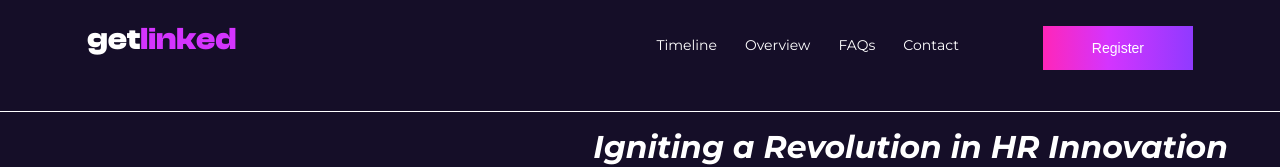
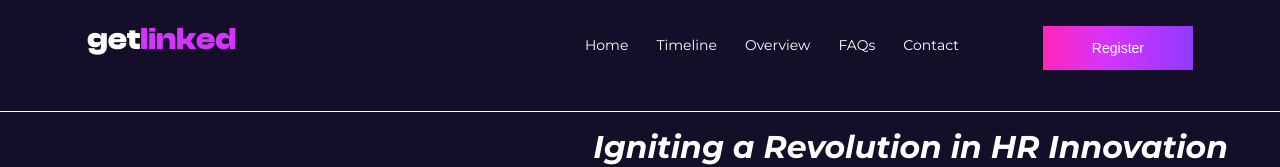
Before and after one commit to oghenenyerhovwo/get_linked, a React (Create React App) app: page / in a window 1280 px wide. Shown: the top 167 px of the page. Built offline with nearby package versions, Linux system fonts and the light colour scheme; no server answers.

Commit message:
added home link to relevant pages

```diff
--- a/src/components/Footer/index.js
+++ b/src/components/Footer/index.js
@@ -53,6 +53,9 @@ const Footer = () => {
             <p className="spacing-xs">
               <Link to="/register">Register</Link>
             </p>
+            <p className="spacing-xs">
+              <Link to="/">Home</Link>
+            </p>
             <div>
               <h4>Follow us</h4>
               <div>
--- a/src/components/Header/index.js
+++ b/src/components/Header/index.js
@@ -41,6 +41,9 @@ const NavLinks = (props) => {
   return (
     <div className={`${styles.nav_links_container}`}>
       <ul>
+          <li>
+            <Link onClick={closeMenu} to="/">Home</Link>
+          </li>
           <li>
             <Link onClick={closeMenu} to="/?scrollTo=timeline">Timeline</Link>
           </li>
--- a/src/screens/NotFound/index.js
+++ b/src/screens/NotFound/index.js
@@ -1,4 +1,5 @@
 import React from 'react'
+import { Link } from "react-router-dom"
 
 // images
 import {
@@ -19,7 +20,9 @@ const NotFound = () => {
             <h4 className="spacing-sm">Oops!</h4>
             <h3 className="spacing-sm">Page Not Found</h3>
             <p className="spacing-sm">The page you are looking for does not exist or another error occored, go back to home page</p>
-            <button className="register_button">Home</button>
+            <button className="register_button">
+              <Link to="/">Home</Link>
+            </button>
           </div>
         </div>
       </div>
```
